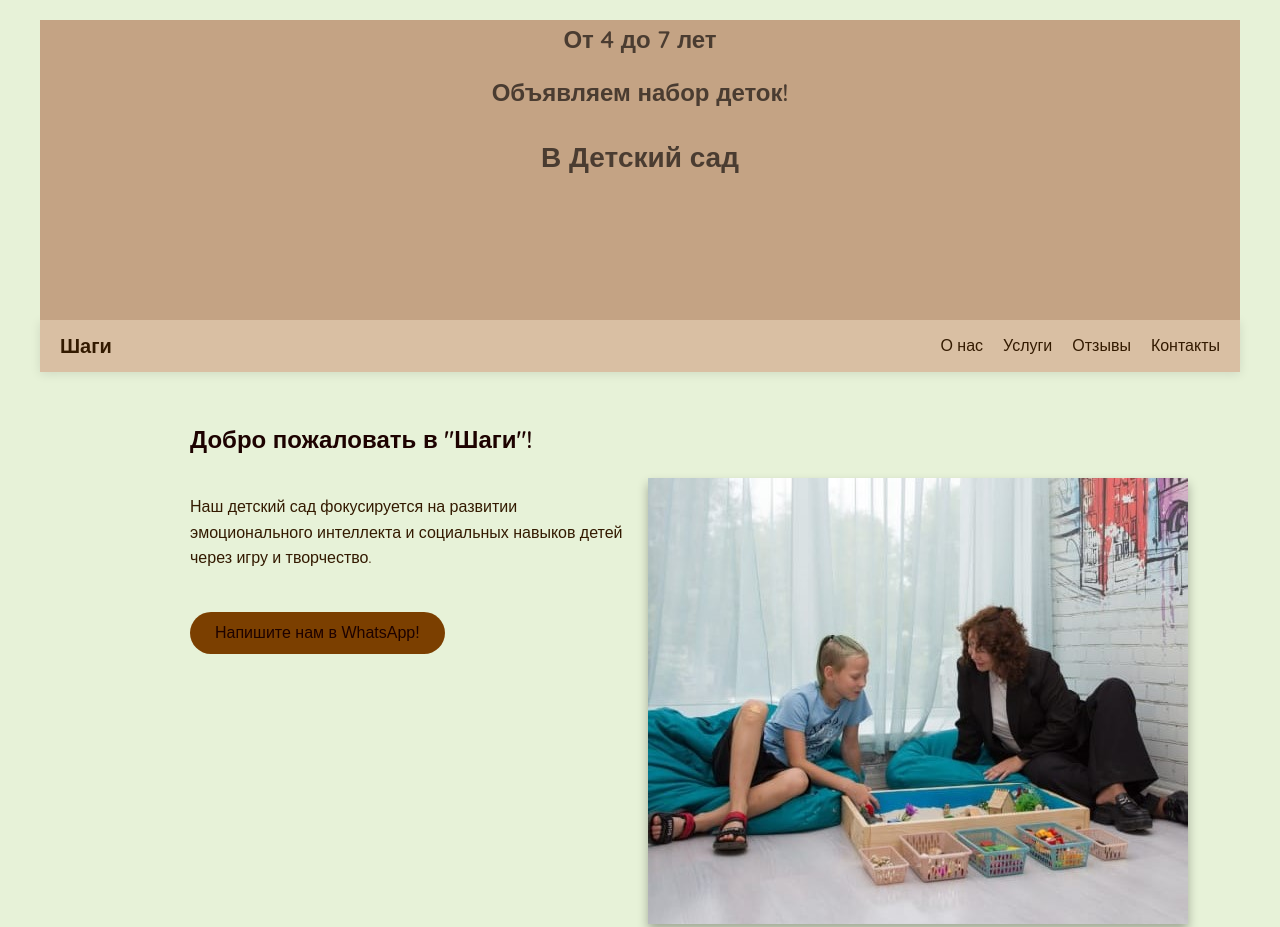
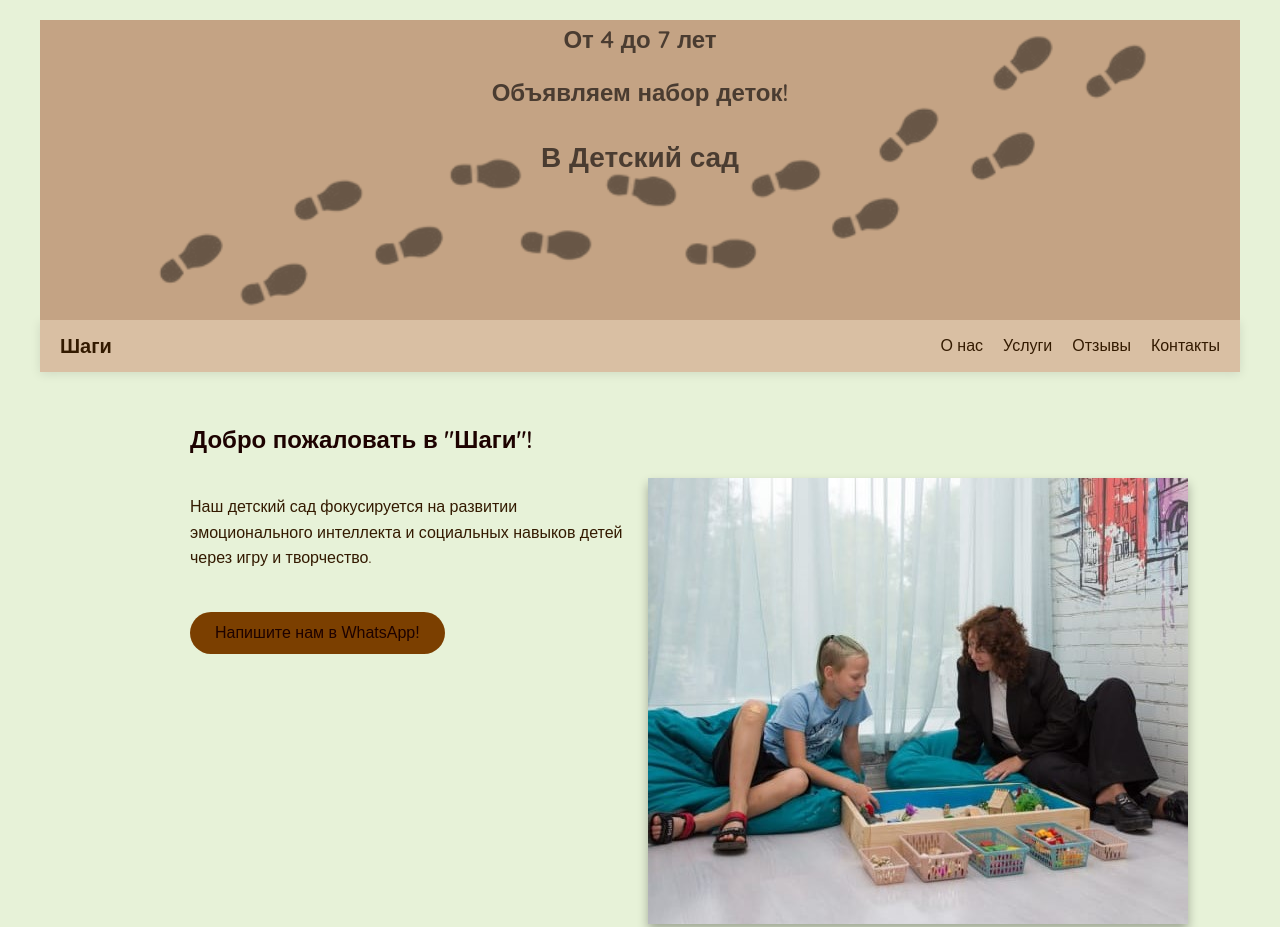
Before and after one commit to waykai-gh/garden-site, a plain HTML site: page index.html in a window 1280 px wide. Shown: the top 927 px of the page. Drawn offline with Linux system fonts and the light colour scheme.

Commit message:
correctPathSteps2

```diff
--- a/src/css/base.css
+++ b/src/css/base.css
@@ -35,7 +35,7 @@ footer {
 
 .main-header {
   text-align: center;
-  background-image: url("img/steps.png");
+  background-image: url("../img/steps.png");
   background-size: cover;
   background-position: center;
   background-color: #C4A384;
```
